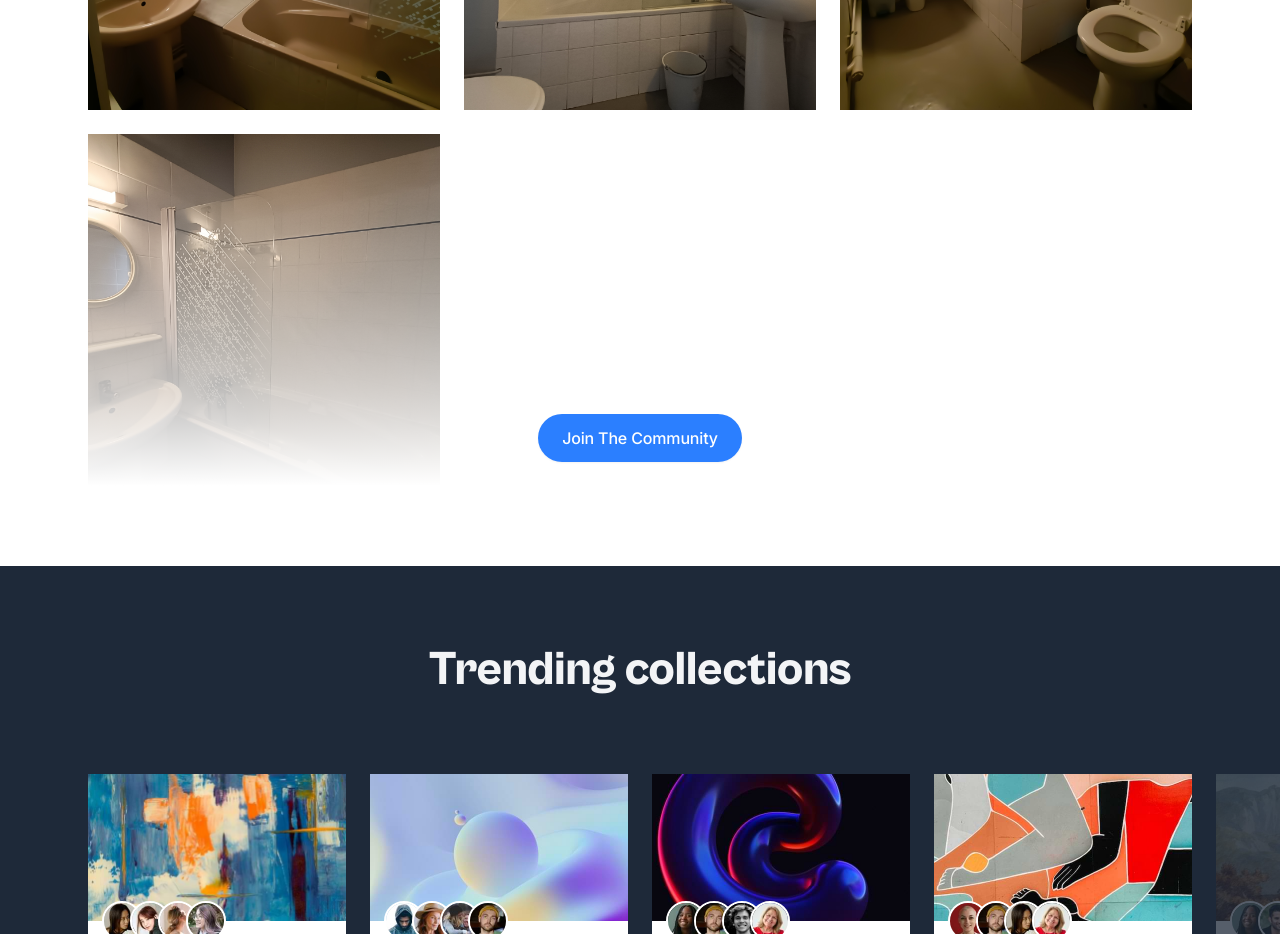
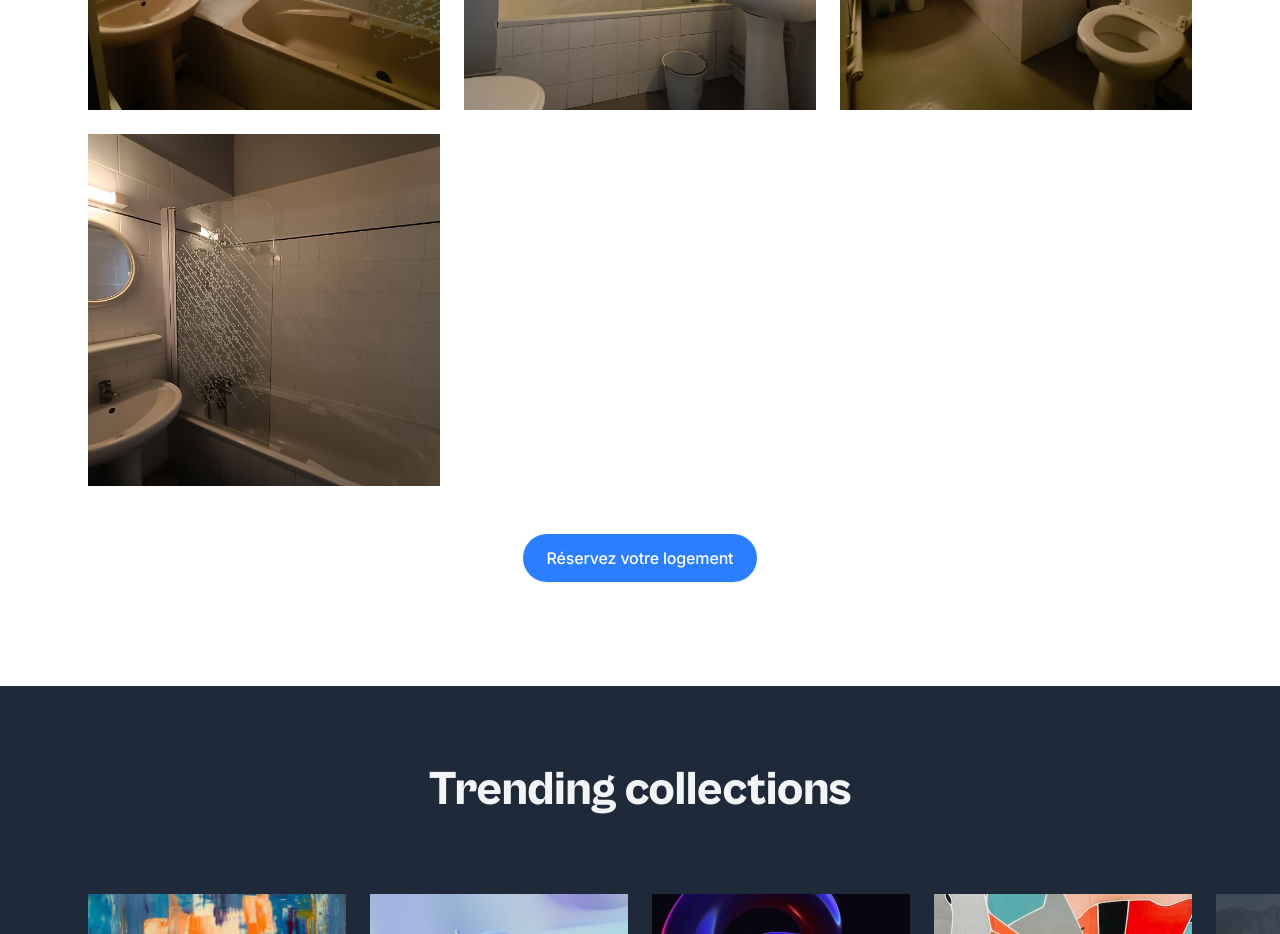
Before and after one commit to Nicolas-Hermet/residence_le_lorraine, a Next.js app: page / in a window 1280 px wide. Shown: the part 5100-6034 px from the top of the page. Built offline with nearby package versions, Linux system fonts and the light colour scheme.

Commit message:
Display every pictures of the flats

```diff
--- a/components/inspiration.tsx
+++ b/components/inspiration.tsx
@@ -538,10 +538,8 @@ export default function Inspiration() {
                 </a>
               </div>
               {/* CTA */}
-              <div className="absolute bottom-0 left-0 right-0 h-[352px] bg-linear-to-t from-white to-transparent">
-                <div className="flex h-full items-end justify-center">
-                  <Link className="btn text-white bg-blue-500 hover:bg-blue-600 shadow-xs mb-6" href="/signup">Join The Community</Link>
-                </div>
+              <div className="mt-12 flex h-full items-end justify-center">
+                <Link className="btn text-white bg-blue-500 hover:bg-blue-600 shadow-xs mb-6" href="/signup">Réservez votre logement</Link>
               </div>
             </div>
           </div>
```
